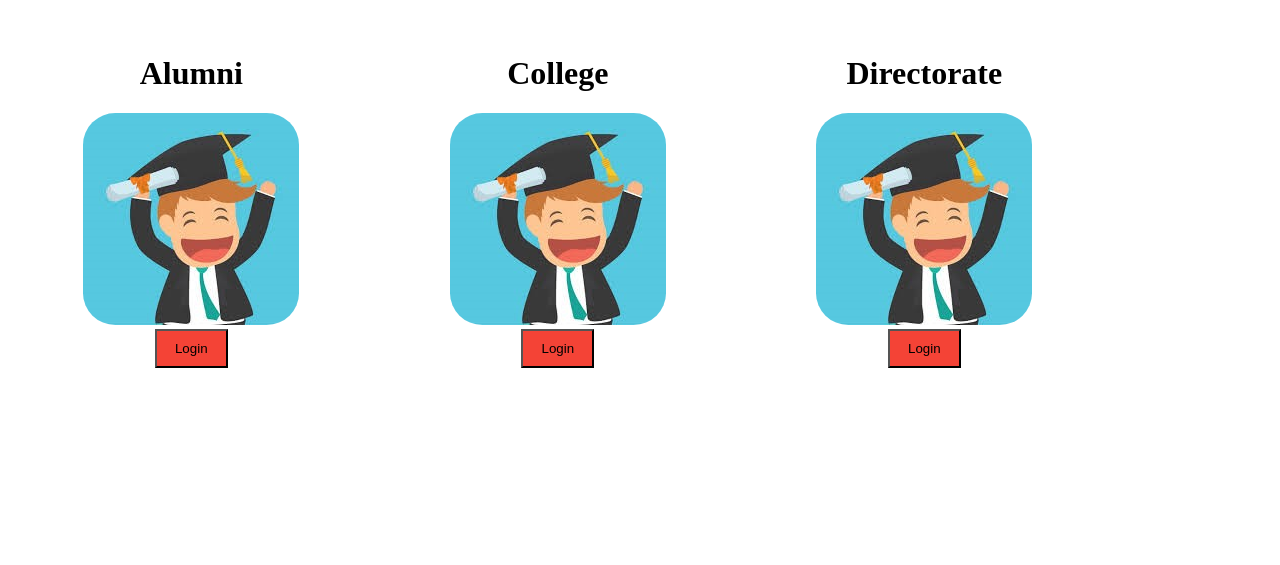
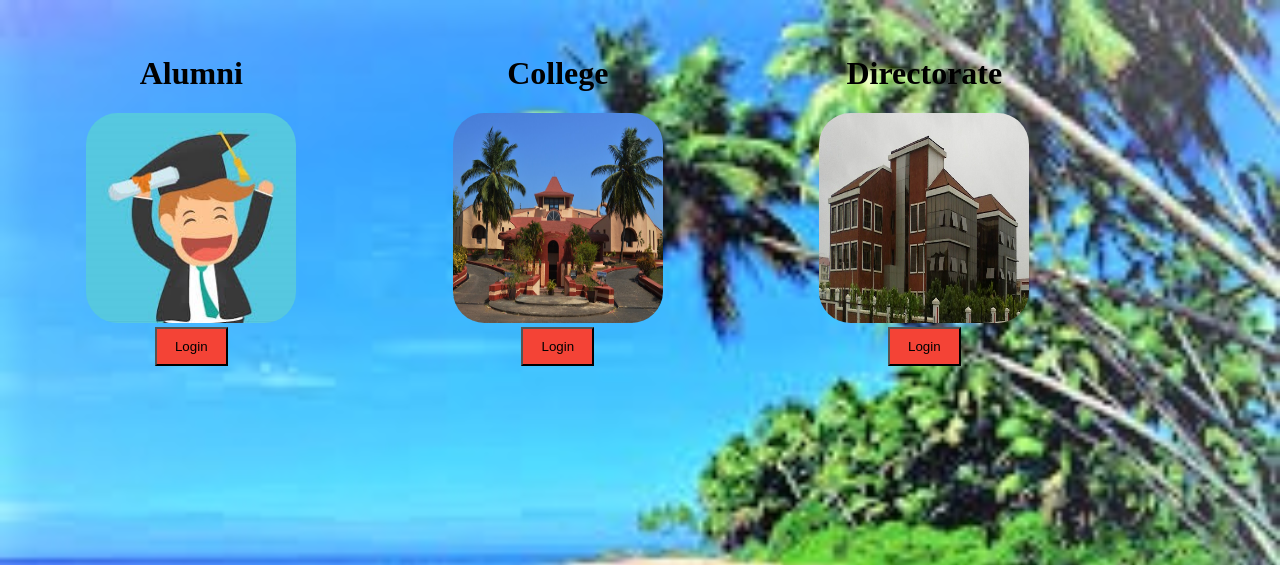
Before and after one commit to datapirates2020/DR111, a Django app: page / in a window 1280 px wide. Shown: the top 565 px of the page. Run offline with Django 3.2, Linux system fonts and the light colour scheme.

Commit message:
images added

```diff
--- a/statics/css/clganddt_search.css
+++ b/statics/css/clganddt_search.css
@@ -4,6 +4,7 @@
             text-align: center;
             background-color: lightseagreen;
             font-size: 40px;
+
         }
         h2{
             color:black;
@@ -18,3 +19,8 @@
             text-align:inherit;
             font-size:20px;
         }
+        .fa{
+            float: right;
+            margin-right: 20px;
+            margin-top: 10px;
+        }
--- a/statics/css/index.css
+++ b/statics/css/index.css
@@ -48,17 +48,17 @@ a {
 
 /* Avatar image */
 img.alumavatar {
-  width: auto;
-  height: auto;
+  width: 210px;
+  height: 210px;
   border-radius: 15%;
 }
 img.clgavatar {
-  width: auto;
-  height: auto;
+  width: 210px;
+  height: 210px;
   border-radius: 15%;
 }
 img.dtavatar {
-  width: auto;
-  height: auto;
+  width: 50px;
+  height: 210px;
   border-radius: 15%;
 }
--- a/templates/alumniregistration_1.html
+++ b/templates/alumniregistration_1.html
@@ -90,7 +90,7 @@ Registration
       </form>
     </div>
 
-    <button type="button" class="next" onclick="location.href='{% url 'academic' %}'">Next</button>
+<!--    <button type="button" class="next" onclick="location.href='{% url 'academic' %}'">Next</button>-->
     <button type="button" class="next" onclick="location.href='{% url 'alumni' %}'">Back</button>
 
 </body>
--- a/templates/index.html
+++ b/templates/index.html
@@ -8,12 +8,21 @@
     <link rel="stylesheet" href="{% static 'css/index.css'%}">
 
 </head>
-<body>
+<style>
+    body{
+    background-image:url({% static 'images/back.jpg'%});
+    background-size:100%;
+    background-blend-mode: lighten;
+
+}
+</style>
+<body >
+
     <div id="alumni">
         <h1>Alumni </h1>
             <form >
                 <div >
-                    <img src="{% static 'images/alumavatar.jpg' %}" alt="Avatar" class="alumavatar">
+                    <img src="{% static 'images/alumavatar.jpg' %}"  style=" width:210px ;height:210px;" alt="Avatar" class="alumavatar">
                 </div>
 
                 <div>
@@ -28,7 +37,7 @@
         <h1>College </h1>
             <form >
                 <div >
-                    <img src="{% static 'images/alumavatar.jpg' %}" alt="Avatar" class="clgavatar">
+                    <img src="{% static 'images/clg.jpg' %}" style=" width:210px ;height:210px;" alt="Avatar" class="clgavatar">
                 </div>
 
                 <div>
@@ -43,7 +52,7 @@
         <h1>Directorate </h1>
             <form >
                 <div >
-                    <img src="{% static 'images/alumavatar.jpg' %}" alt="Avatar" class="dtavatar">
+                    <img src="{% static 'images/dt.jpg' %}"  style=" width:210px ;height:210px;" alt="Avatar" class="dtavatar">
                 </div>
 
                 <div>
@@ -54,11 +63,8 @@
             </form>
     </div>
 
-    <script>
-        function alumlogin{
-
-        }
-    </script>
 
   </body>
+
+
 </html>
```
Also changed, not shown: templates/collsearch.html (+10 -4 lines), statics/images/back.jpg (added), statics/images/clg.jpg (added), statics/images/dt.jpg (added).
